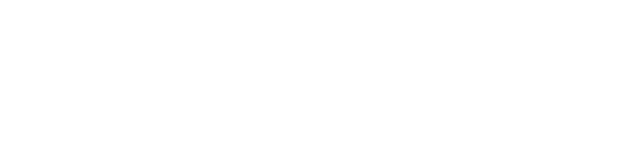
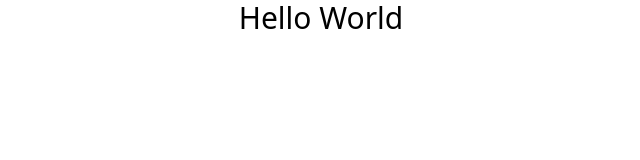
Before and after one commit to NineSirius/Git-lesson2, a website: page index.html in a window 1280 px wide. Shown: the whole page, without its empty margins (319-959 px from the left). Drawn offline with Linux system fonts and the light colour scheme.

Commit message:
Include Tailwind

```diff
--- /dev/null
+++ b/css/input.css
@@ -0,0 +1,5 @@
+@import url('Inc/base.css')
+
+@tailwind base;
+@tailwind components;
+@tailwind utilities;
--- a/index.html
+++ b/index.html
@@ -4,9 +4,10 @@
   <meta charset="UTF-8">
   <meta http-equiv="X-UA-Compatible" content="IE=edge">
   <meta name="viewport" content="width=device-width, initial-scale=1.0">
+  <link rel="stylesheet" href="css/style.css">
   <title>Document</title>
 </head>
 <body>
-
+  <h1 class="text-center text-3xl">Hello World</h1>
 </body>
 </html>
--- /dev/null
+++ b/tailwind.config.js
@@ -0,0 +1,8 @@
+/** @type {import('tailwindcss').Config} */
+module.exports = {
+  content: ["*.html"],
+  theme: {
+    extend: {},
+  },
+  plugins: [],
+}
```
Also changed, not shown: package.json (added, +15 -0 lines), css/Inc/nav.css (added), css/style.css (added), 1 other file.
